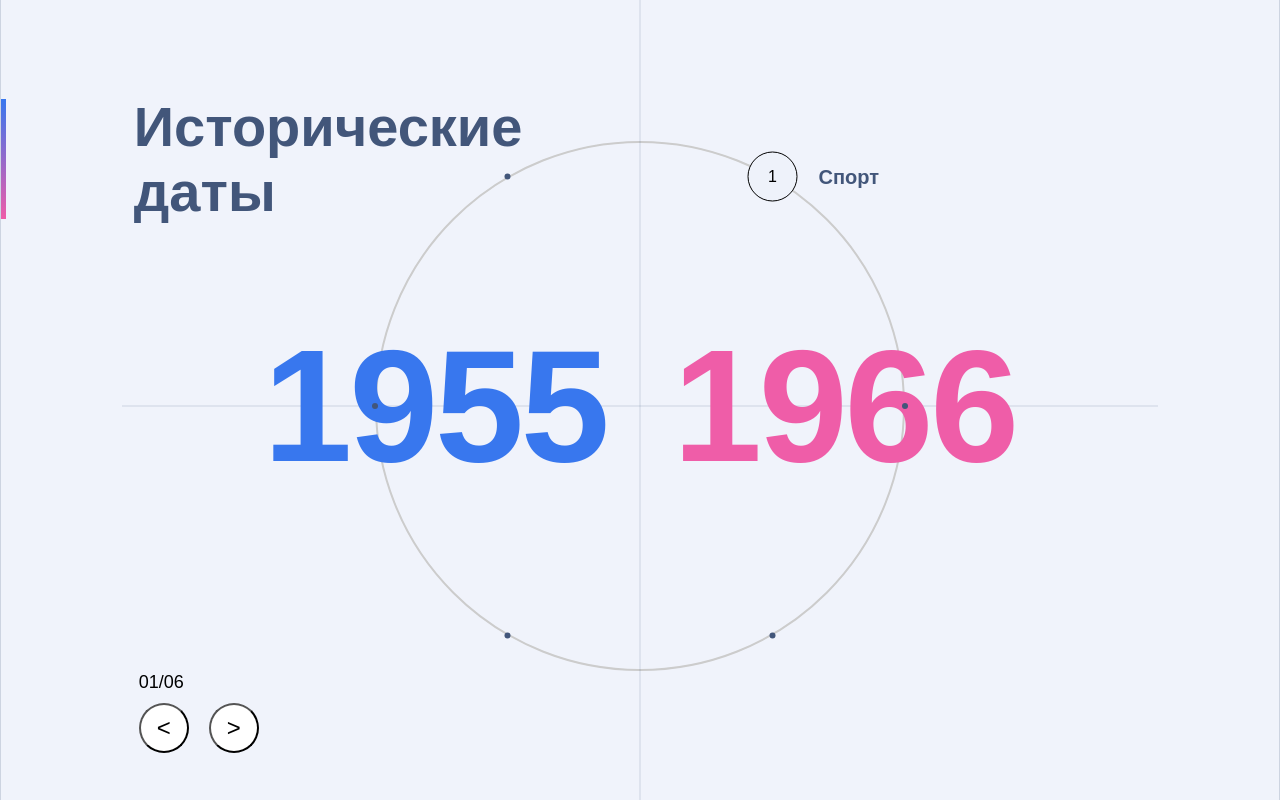
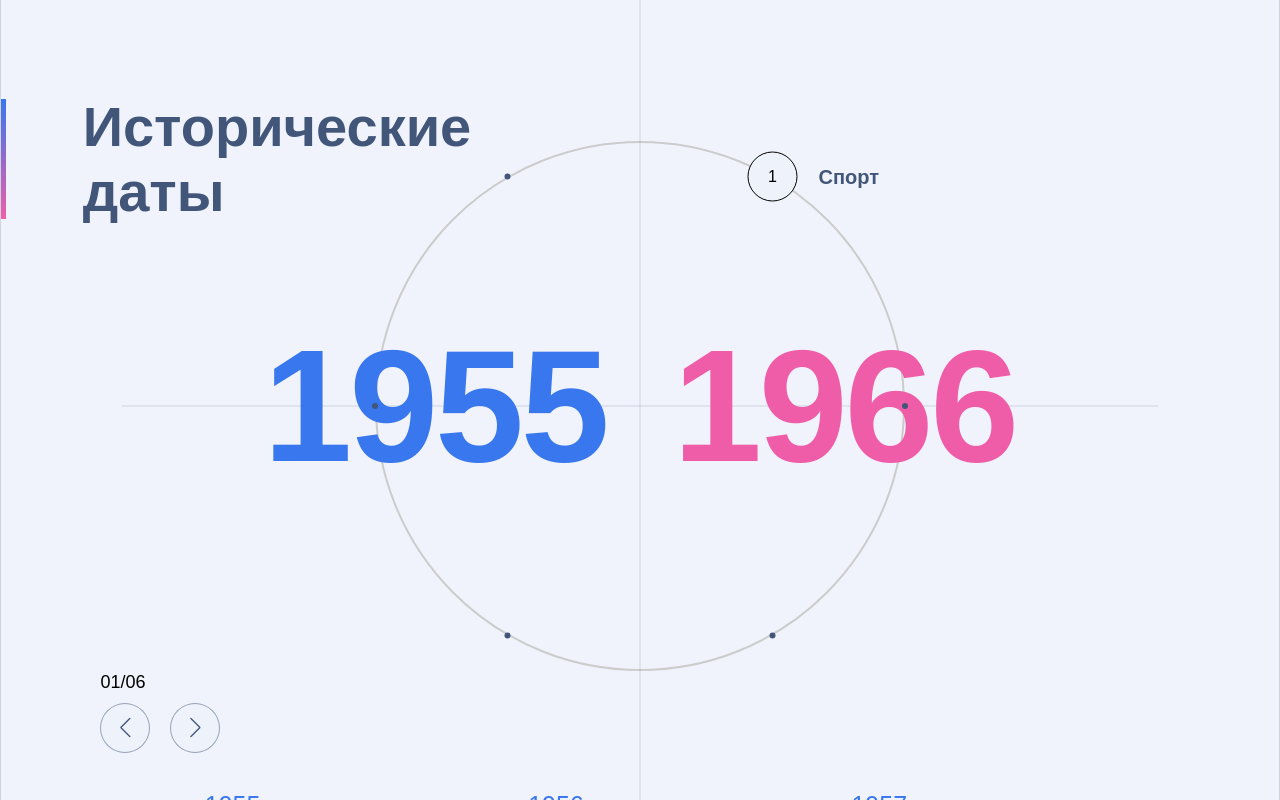
Before and after one commit to Mishe4ka14/test-history, a React (Create React App) app: page / in a window 1280 px wide. Shown: the top 800 px of the page. Built offline with nearby package versions, Linux system fonts and the light colour scheme.

Commit message:
change buttons in arrowSwiper, fix slyles

```diff
--- a/src/components/app-header/app-header.tsx
+++ b/src/components/app-header/app-header.tsx
@@ -17,7 +17,7 @@ const GradientBar = styled.div`
 const Header = styled.header`
   display: flex;
   align-items: center;
-  gap: 10%;
+  gap: 6%;
   margin-bottom: -120px;
   margin-top: 7vh;
 `;
--- a/src/components/swiper-arrow/swiper-arrow.tsx
+++ b/src/components/swiper-arrow/swiper-arrow.tsx
@@ -1,7 +1,7 @@
 import React, { useState, useRef } from 'react';
 import { Swiper as SwiperComponent, SwiperSlide } from 'swiper/react';
 import { Swiper as SwiperType } from 'swiper';
-import { Controller } from 'swiper/modules';
+import { Controller, Navigation } from 'swiper/modules';
 import 'swiper/css';
 import styled from 'styled-components';
 import { useDispatch, useSelector } from 'react-redux';
@@ -14,17 +14,39 @@ interface SwiperArrowProps {
 }
 
 const ArrowBtn = styled.button`
+  background-color: rgba(66, 86, 122, 1);
+  color: rgba(66, 86, 122, 1);
+  border: 1px solid rgba(66, 86, 122, 0.5);
+  border-radius: 50%;
+  z-index: 1000;
+  transition: background-color 0.3s ease, color 0.3s ease;
+
+  &:after {
+    font-size: 20px;
+  }
+
+  //стилизуем встроенные кнопки свайпера
+  &.swiper-button-prev,
+  &.swiper-button-next {
     width: 50px;
     height: 50px;
-  border-radius: 50%;
-  margin: 10px;
+    position: relative;
+    background-color: rgb(238, 242, 250);
+    color: rgba(66, 86, 122, 1);
+
+    &:hover {
       background-color: white;
-  transition: background-color 0.3s ease;
-  font-size: 24px;
-  &:hover {
-    background-color: gray;
+      color: rgba(66, 86, 122, 1);
+    }
   }
 `;
+
+const ArrowsBox = styled.div`
+margin-top: 4vh;
+position: relative;
+  display: flex;
+  gap: 40px;
+`
 
 const StyledSwiper = styled(SwiperComponent)`
   max-width: 120px;
@@ -44,7 +66,8 @@ const StyledSwiperSlide = styled(SwiperSlide)`
 `;
 
 const SwiperContainer = styled.div`
-  margin-left: 10%;
+  margin-left: 7%;
+  width: 20vw;
 `;
 
 const SwiperArrow: React.FC<SwiperArrowProps> = ({ setArrowSwiper, secondSwiper }) => {
@@ -85,9 +108,10 @@ const SwiperArrow: React.FC<SwiperArrowProps> = ({ setArrowSwiper, secondSwiper
   };
 
   return (
+    <>
       <SwiperContainer>
         <StyledSwiper
-        modules={[Controller]}
+          modules={[Controller, Navigation]}
           onSwiper={(swiper: SwiperType) => {
             setArrowSwiper(swiper);
             swiperRef.current = swiper;
@@ -104,9 +128,12 @@ const SwiperArrow: React.FC<SwiperArrowProps> = ({ setArrowSwiper, secondSwiper
         <Counter>
           {String(currentSlide).padStart(2, '0')}/{String(totalSlides).padStart(2, '0')}
         </Counter>
-      <ArrowBtn onClick={handlePrev}>&lt;</ArrowBtn>
-      <ArrowBtn onClick={handleNext}>&gt;</ArrowBtn>
+        <ArrowsBox>
+          <ArrowBtn className='swiper-button-prev' onClick={handlePrev}></ArrowBtn>
+          <ArrowBtn className='swiper-button-next' onClick={handleNext}></ArrowBtn>
+        </ArrowsBox>
       </SwiperContainer>
+    </>
   );
 };
 
--- a/src/components/swiper-content/swiper-content.tsx
+++ b/src/components/swiper-content/swiper-content.tsx
@@ -13,8 +13,8 @@ const GlobalStyles = createGlobalStyle`
   .swiper-button-prev {
     background-color: white;
     color: rgba(56, 119, 238, 1);
-    width: 50px;
-    height: 50px;
+    width: 40px;
+    height: 40px;
     border-radius: 50%;
     z-index: 1000;
     &:after {
@@ -33,7 +33,7 @@ const EventItem = styled.li`
 `;
 
 const StyledSwiper = styled(SwiperComponent)`
-  max-width: 75vw;
+  max-width: 78vw;
   padding-left: 5vw;
   padding-right: 5vw;
 `;
```
Lines whose indentation alone changed are shown as unchanged.
